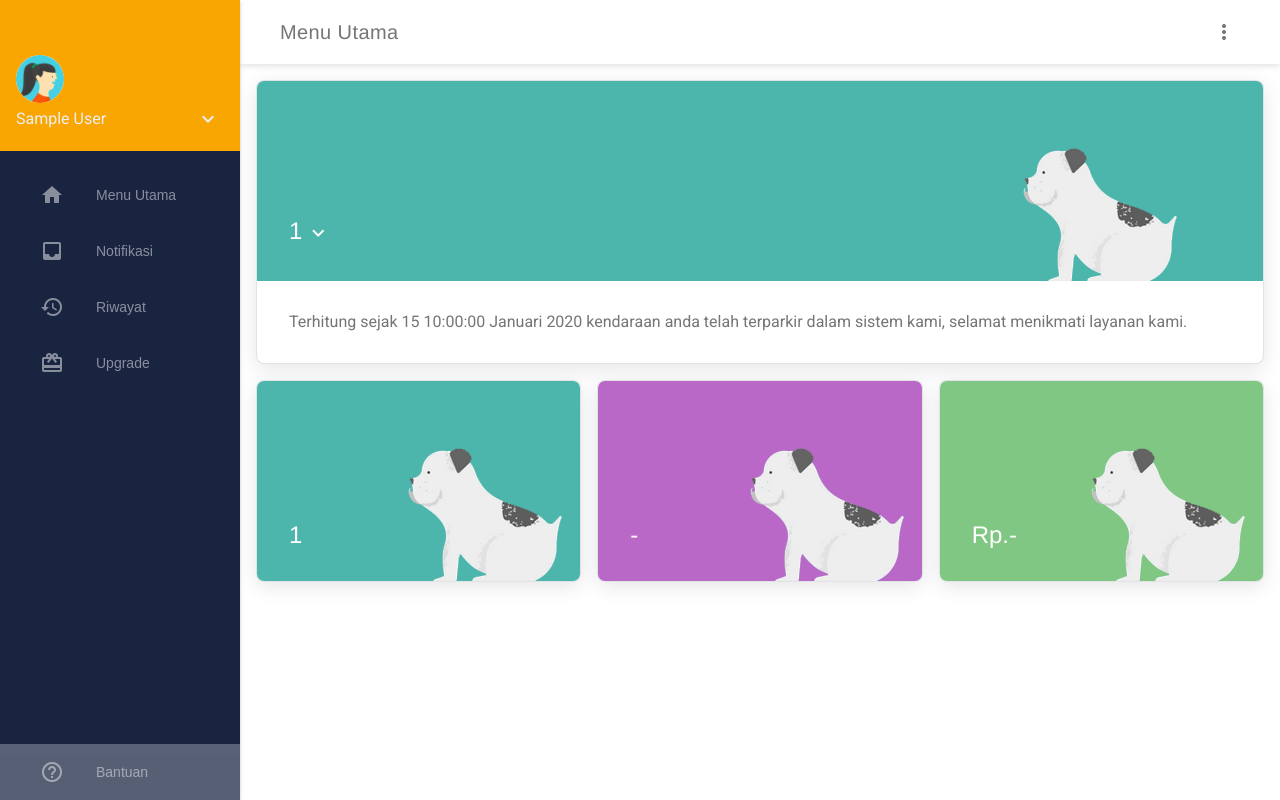
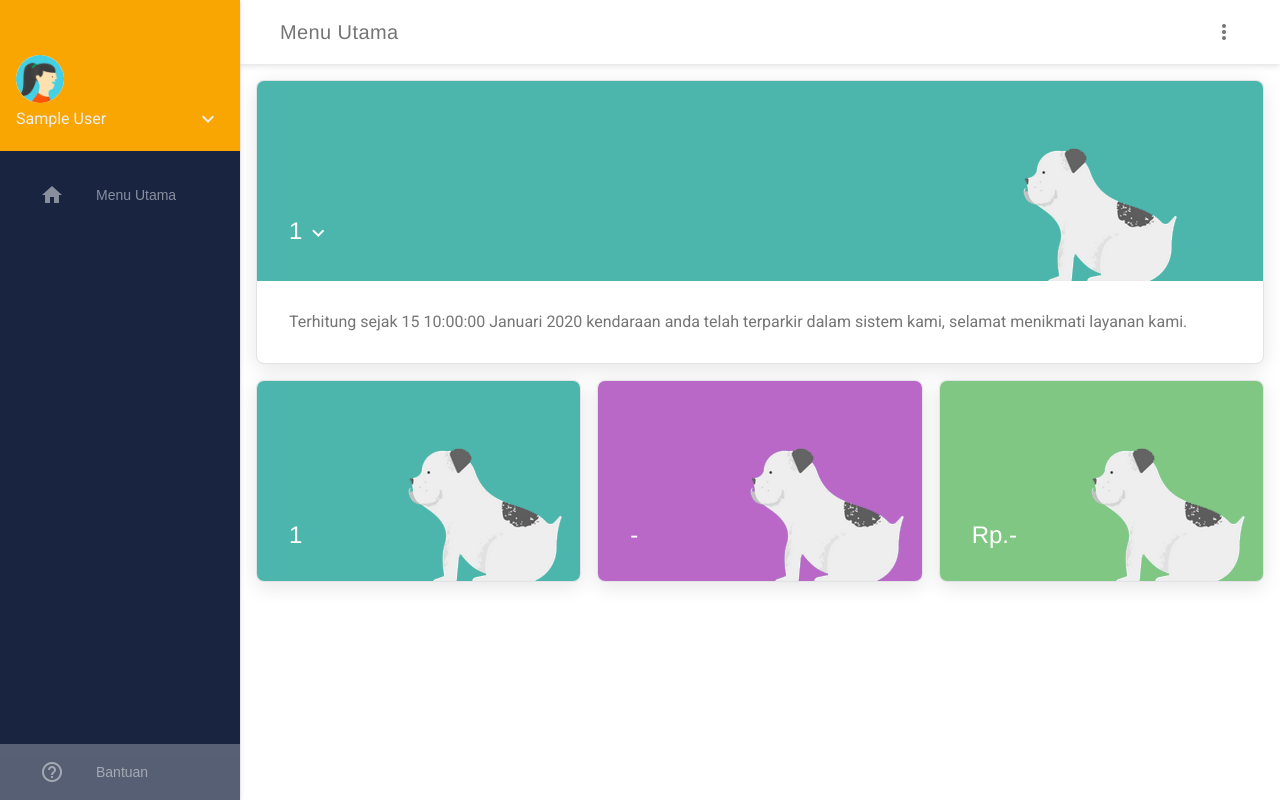
Before and after one commit to yanuaraditia/new_paparkir, a PHP site: page /dashboard in a window 1280 px wide. Run offline with PHP 8.4, Linux system fonts and the light colour scheme; the visitor is signed in with stand-in values (Sample User, id 1); tables that the repository leaves empty or names only in its code hold one stand-in row (values such as "Sample post"); some web fonts are replaced.

Commit message:
Remove Non-Functional Menu

```diff
--- a/dashboard/qlib.php
+++ b/dashboard/qlib.php
@@ -116,9 +116,6 @@ class BodyContent
 				</header>
 				<nav class="demo-navigation mdl-navigation mdl-colorized">
 					<a class="mdl-navigation__link" href=""><i class="material-icons" role="presentation">home</i>Menu Utama</a>
-					<a class="mdl-navigation__link" href=""><i class="material-icons" role="presentation">inbox</i>Notifikasi</a>
-					<a class="mdl-navigation__link" href=""><i class="material-icons" role="presentation">history</i>Riwayat</a>
-					<a class="mdl-navigation__link" href=""><i class="material-icons" role="presentation">card_giftcard</i>Upgrade</a>
 					<div class="mdl-layout-spacer"></div>
 					<a class="mdl-navigation__link mdl-smart-btn" href=""><i class="material-icons" role="presentation">help_outline</i>Bantuan</a>
 				</nav>
```
